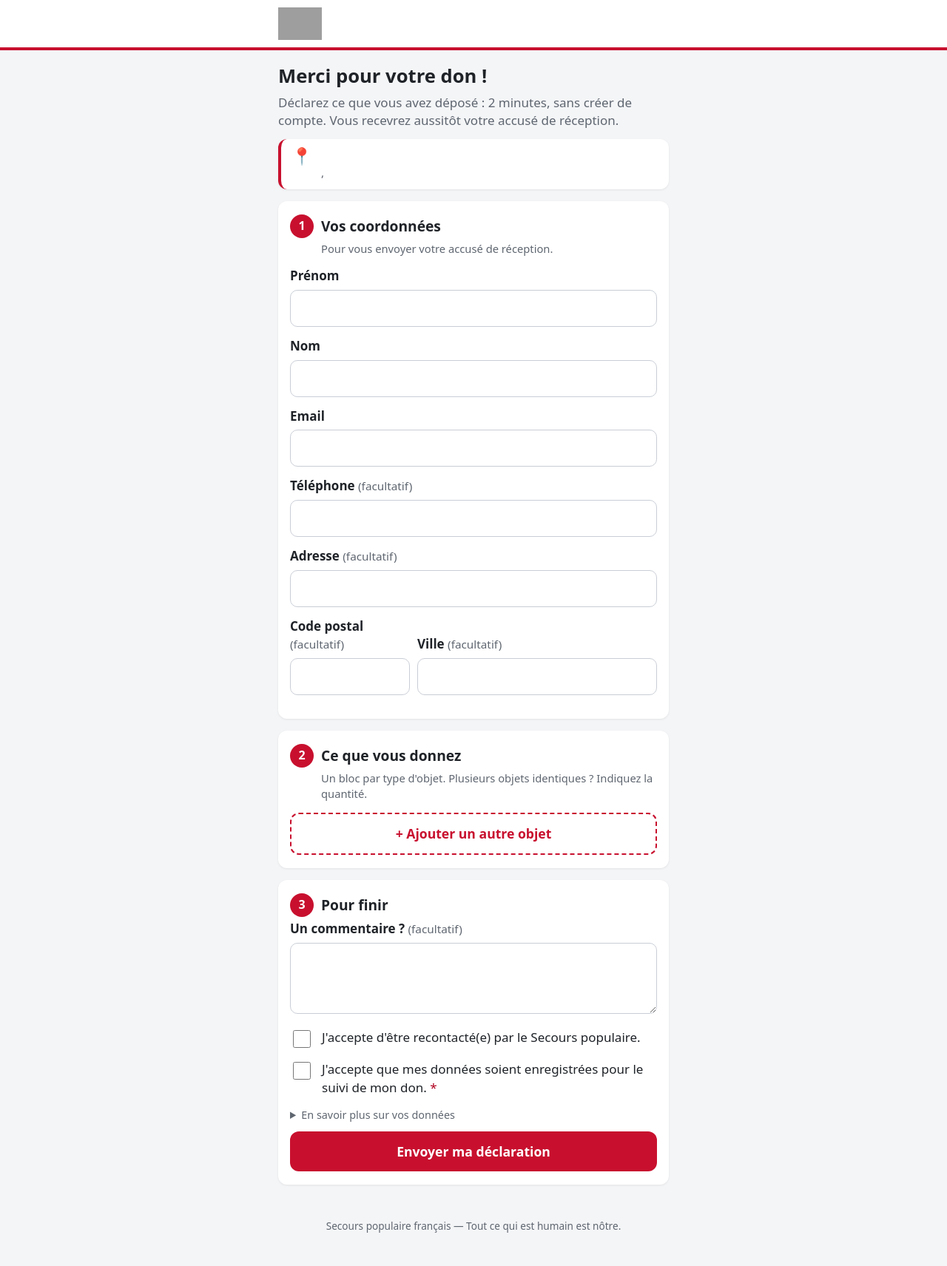
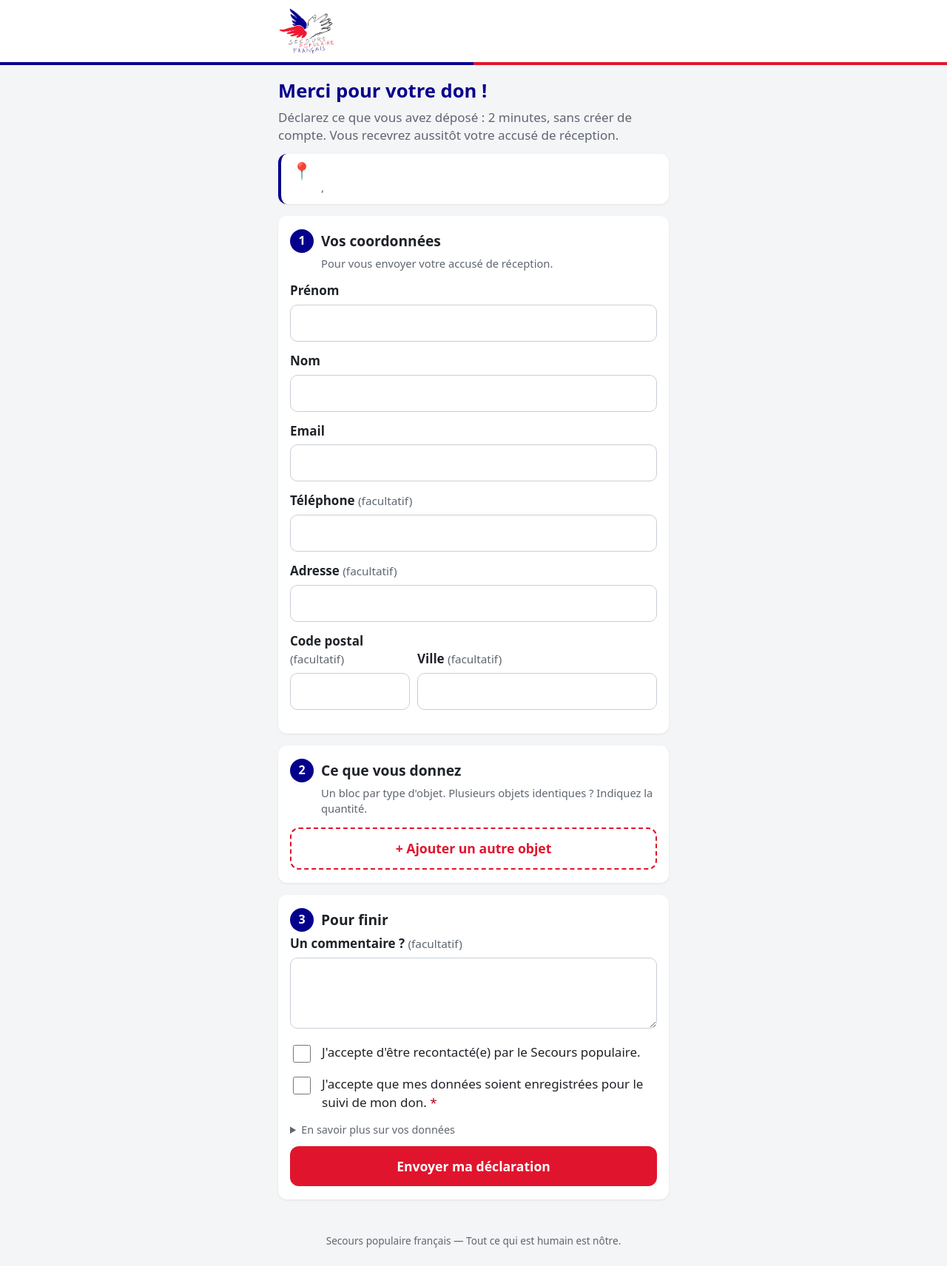
Before and after one commit to 4hmed-spec/app_sp_donation, a Django app: template templates/formulaire.html in a window 1280 px wide. Shown: the whole page at 74% size. Before the commit the page ends 1667 px from the top, so only its background shows below. Run offline with Django 5.2, Linux system fonts and the light colour scheme; the template is opened without the code that fills it: values that come from a table or form of the project are taken from there, others are empty; grey boxes are pictures that could not be loaded.

Commit message:
Identité visuelle : logo SPF et couleurs de la charte (rouge et bleu du logo)

```diff
--- a/static/css/style.css
+++ b/static/css/style.css
@@ -10,9 +10,13 @@
    1. Couleurs et réglages globaux (À ADAPTER À LA CHARTE)
    ============================================================ */
 :root {
-  --couleur-principale: #c8102e;        /* rouge : en-tête, boutons, étapes */
-  --couleur-principale-foncee: #9e0c24; /* survol des boutons */
-  --couleur-principale-claire: #fdecef; /* fonds légers (pastilles cochées, alertes) */
+  /* Couleurs relevées sur le logo SPF (rouge #F0152F, bleu #05008C).
+     Le rouge est très légèrement foncé pour que le texte blanc des boutons
+     reste lisible (contraste accessible). */
+  --couleur-principale: #e1142d;        /* rouge : boutons, liens, cases cochées */
+  --couleur-principale-foncee: #b80f25; /* survol des boutons */
+  --couleur-principale-claire: #fdecee; /* fonds légers (pastilles cochées, alertes) */
+  --couleur-secondaire: #05008c;        /* bleu : numéros d'étape, titres */
   --couleur-texte: #1f2328;
   --couleur-texte-doux: #5f6670;
   --couleur-fond: #f4f5f7;
@@ -41,9 +45,13 @@ body {
 /* ============================================================
    2. En-tête, contenu, pied de page
    ============================================================ */
-.entete {
-  background: var(--couleur-carte);
-  border-bottom: 4px solid var(--couleur-principale);
+.entete { background: var(--couleur-carte); }
+/* Filet bleu / rouge sous l'en-tête, rappel de l'aile du logo */
+.entete::after {
+  content: "";
+  display: block;
+  height: 4px;
+  background: linear-gradient(90deg, var(--couleur-secondaire) 50%, var(--couleur-principale) 50%);
 }
 .entete-interieur {
   max-width: 560px;
@@ -53,7 +61,7 @@ body {
   align-items: center;
   min-height: 64px;
 }
-.logo { height: 44px; width: auto; display: block; }
+.logo { height: 64px; width: auto; display: block; }
 .entete-titre { font-weight: 800; font-size: 1.1rem; color: var(--couleur-principale); }
 
 .contenu { max-width: 560px; margin: 0 auto; padding: 16px; }
@@ -67,7 +75,7 @@ body {
   color: var(--couleur-texte-doux);
 }
 
-h1 { font-size: 1.6rem; line-height: 1.2; margin: 4px 0 8px; }
+h1 { font-size: 1.6rem; line-height: 1.2; margin: 4px 0 8px; color: var(--couleur-secondaire); }
 h2 { font-size: 1.2rem; margin: 0 0 4px; display: flex; align-items: center; gap: 10px; }
 
 /* ============================================================
@@ -81,7 +89,7 @@ h2 { font-size: 1.2rem; margin: 0 0 4px; display: flex; align-items: center; gap
   gap: 12px;
   align-items: flex-start;
   background: var(--couleur-carte);
-  border-left: 4px solid var(--couleur-principale);
+  border-left: 4px solid var(--couleur-secondaire);
   border-radius: var(--rayon);
   padding: 12px 14px;
   box-shadow: var(--ombre);
@@ -104,7 +112,7 @@ h2 { font-size: 1.2rem; margin: 0 0 4px; display: flex; align-items: center; gap
   display: inline-flex; align-items: center; justify-content: center;
   width: 32px; height: 32px; flex-shrink: 0;
   border-radius: 50%;
-  background: var(--couleur-principale); color: #fff;
+  background: var(--couleur-secondaire); color: #fff;
   font-size: 1rem; font-weight: 700;
 }
 .aide { margin: 0 0 14px 42px; font-size: 0.92rem; color: var(--couleur-texte-doux); }
--- a/templates/base.html
+++ b/templates/base.html
@@ -7,7 +7,7 @@
   <meta name="viewport" content="width=device-width, initial-scale=1">
   <meta name="robots" content="noindex">
   {# Couleur de la barre du navigateur sur téléphone (à accorder avec --couleur-principale) #}
-  <meta name="theme-color" content="#c8102e">
+  <meta name="theme-color" content="#e1142d">
   <title>{% block titre %}Don au Secours populaire{% endblock %}</title>
   <link rel="stylesheet" href="{% static 'css/style.css' %}">
 </head>
```
Also changed, not shown: static/img/logo.png (added).
